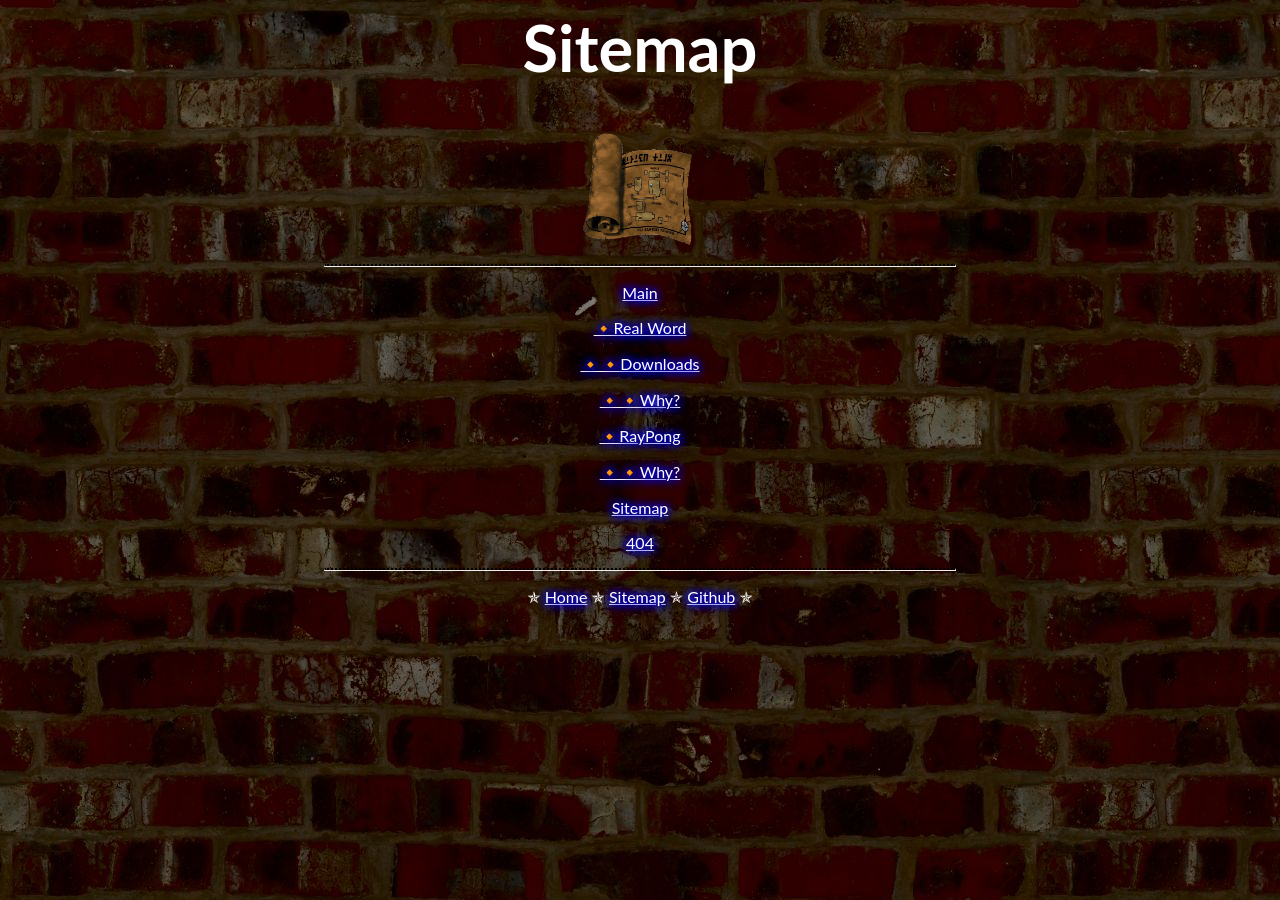
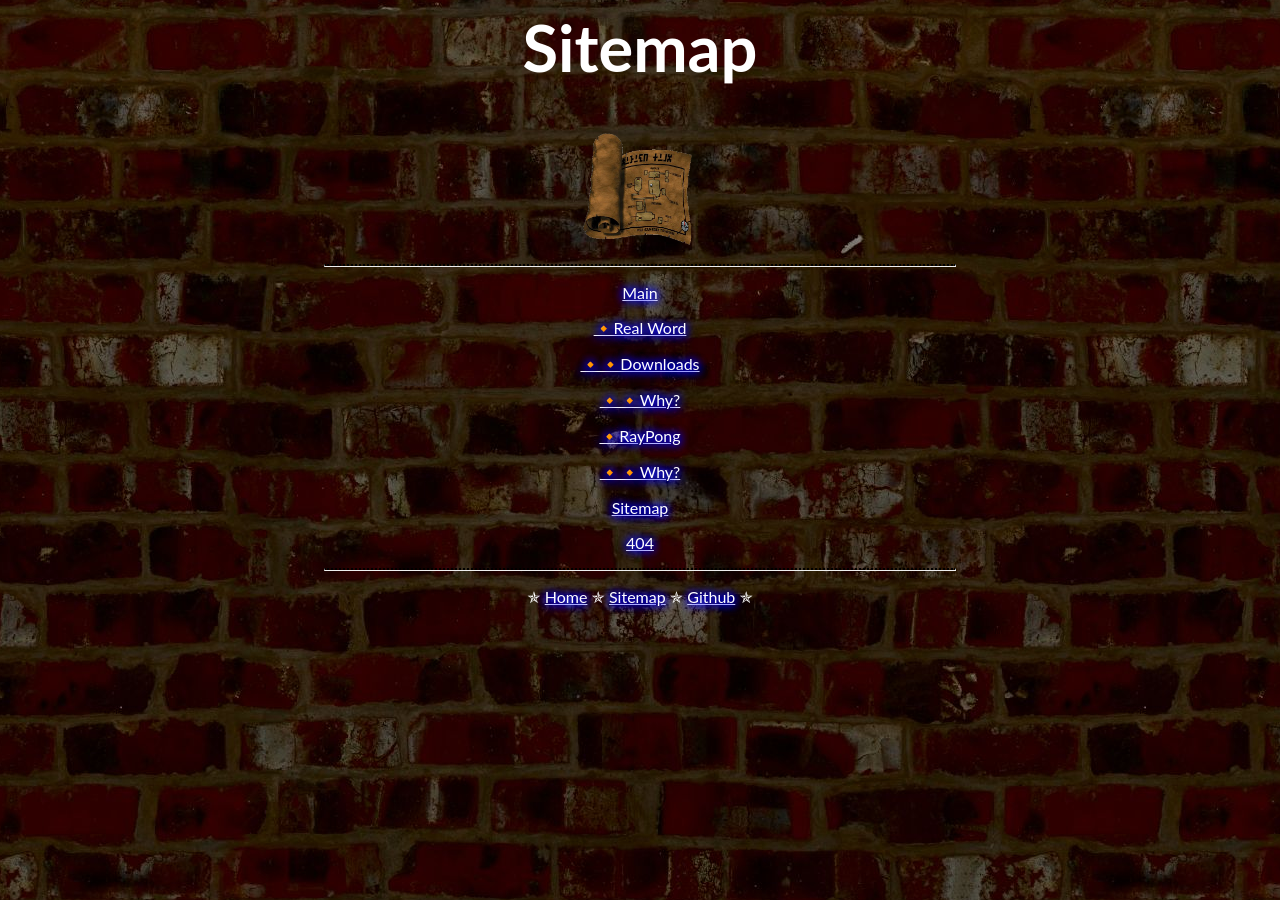
Before and after one commit to RayTheNoob/website, a Jekyll site: the page built from sitemap.md, in a window 1280 px wide. Built offline with Jekyll 4.4.1, drawn with Linux system fonts in a browser that asks for light colours.

Commit message:
attempt to make scrolling bg

```diff
--- a/_layouts/page.html
+++ b/_layouts/page.html
@@ -31,6 +31,8 @@ layout: page
         background-color: #1047a1;
         background-image: url("https://raw.githubusercontent.com/RayTheNoob/website/main/assets/brickWallBg.jpg");
         background-repeat: repeat;
+        animation: scroll 10s linear 2s infinite forwards;
+
       }
       hr {
        border-top: 2px dotted;
@@ -48,6 +50,10 @@ layout: page
       .scaleimg:hover {
       border-radius: 15%;
       filter: brightness(130%);
+      }
+      @keyframes scroll {
+      from {background-position: 0px;}
+      to {background-position: 1023px;}
       }
       .scaleimg {
         transition: border-radius 1s, filter 1s;
```
